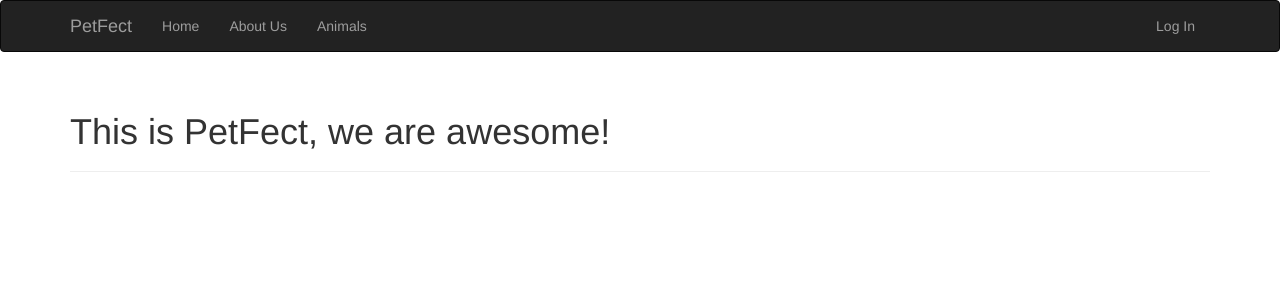
After one commit to CLI1-chang/PetFect, a Flask app: template app/templates/about.html in a window 1280 px wide. The commit adds this page. Shown: the top 300 px of the page. Run offline with Flask 2, Linux system fonts and the light colour scheme; the template is opened without the code that fills it, so the values that code supplies are empty; some libraries are stand-ins or nearby versions.

Commit message:
update about, animal page skeleton

```diff
--- /dev/null
+++ b/app/templates/about.html
@@ -0,0 +1,10 @@
+{% extends "home.html" %}
+{% import "bootstrap/wtf.html" as wtf %}
+
+{% block title %}PetFect - About{% endblock %}
+
+{% block page_content %}
+<div class="page-header">
+    <h1>This is PetFect, we are awesome!</h1>
+</div>
+{% endblock %}
--- a/app/templates/home.html
+++ b/app/templates/home.html
@@ -23,6 +23,12 @@
         <div class="navbar-collapse collapse">
             <ul class="nav navbar-nav">
                 <li><a href="{{ url_for('main.index') }}">Home</a></li>
+            </ul>
+            <ul class="nav navbar-nav">
+                <li><a href="{{ url_for('main.about') }}">About Us</a></li>
+            </ul>
+            <ul class="nav navbar-nav">
+                <li><a href="{{ url_for('main.animal') }}">Animals</a></li>
             </ul>
             <ul class="nav navbar-nav navbar-right">
                 {% if current_user.is_authenticated %}
```
Also changed, not shown: app/main/views.py (+10 -0 lines), app/templates/animal.html (added, +10 -0 lines).
